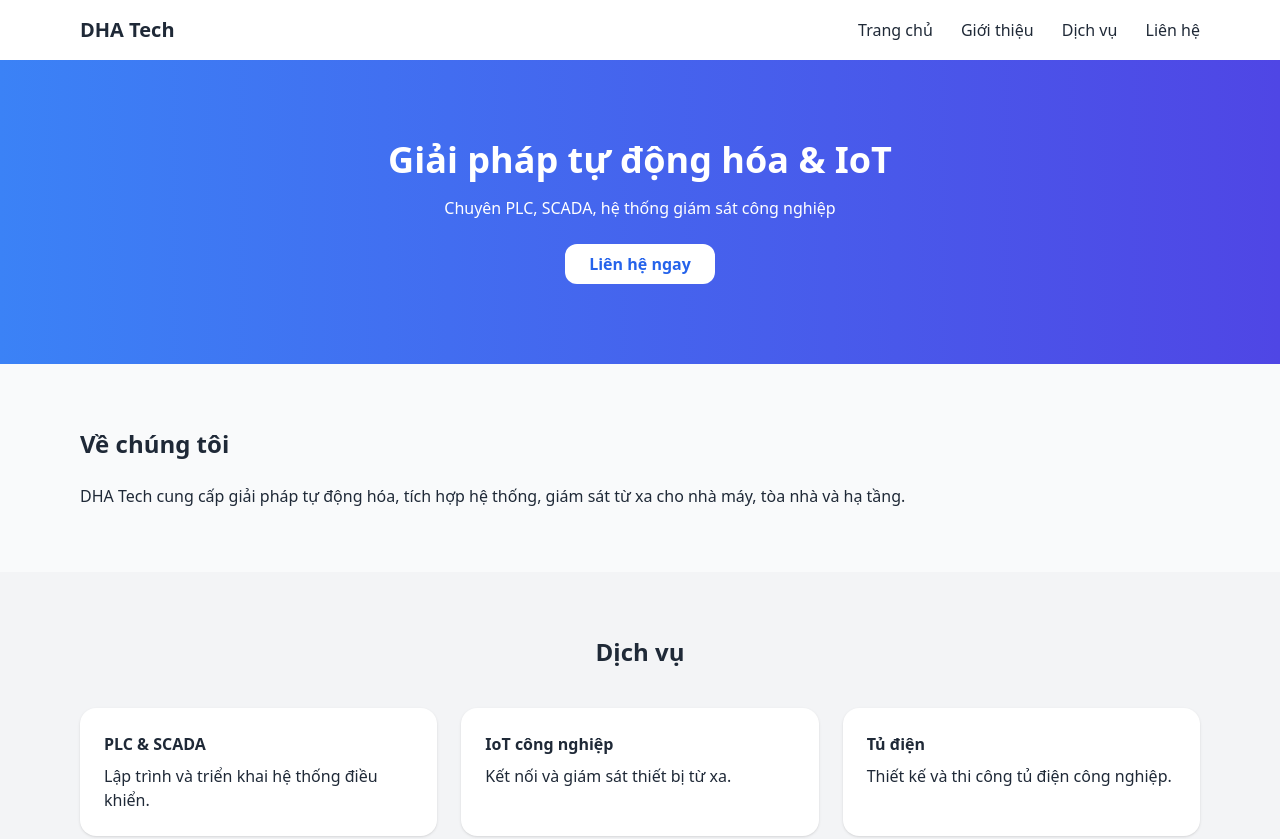
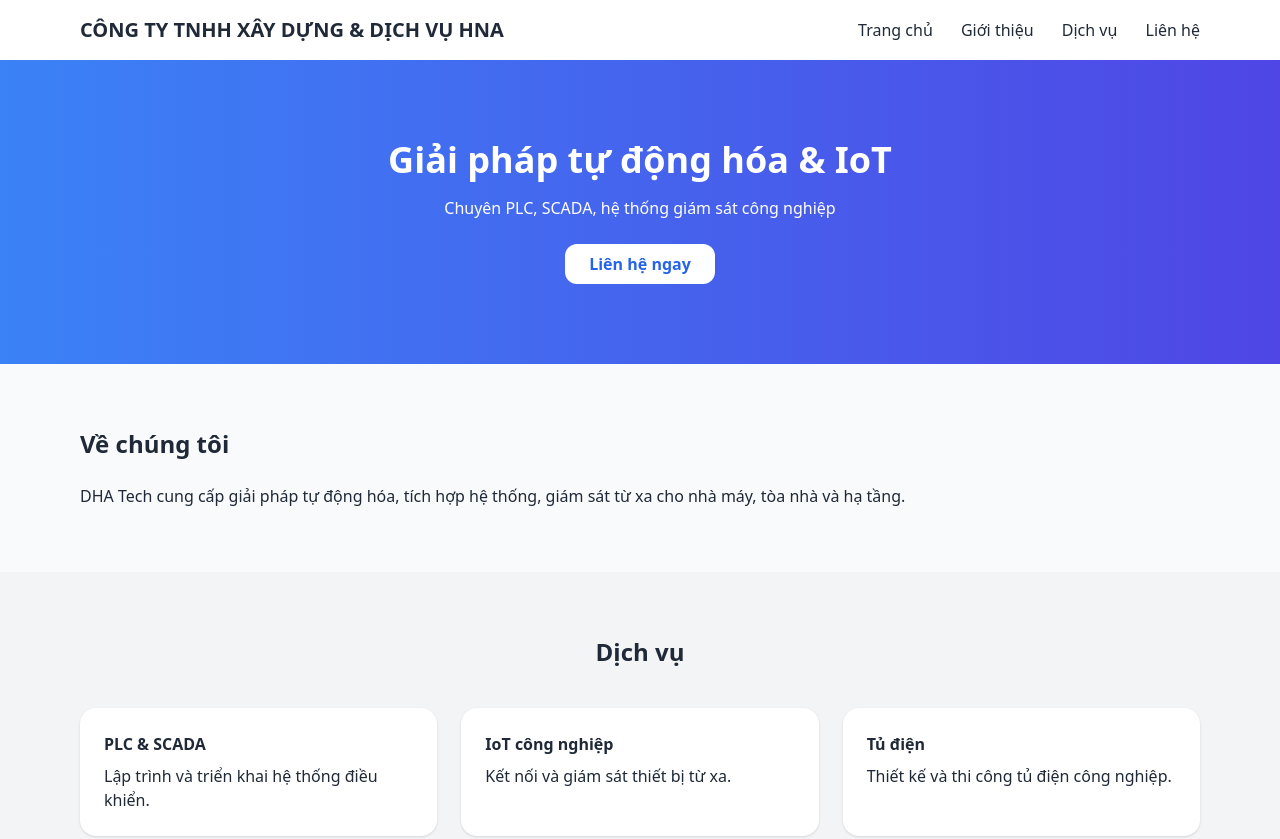
Before and after one commit to dha-tech/my-website, a plain HTML site: page index.html in a window 1280 px wide. Shown: the top 839 px of the page. Drawn offline with nearby package versions, Linux system fonts and the light colour scheme.

Commit message:
Update index.html

```diff
--- a/index.html
+++ b/index.html
@@ -3,7 +3,7 @@
   <head>
     <meta charset="UTF-8" />
     <meta name="viewport" content="width=device-width, initial-scale=1.0" />
-    <title>CÔNG TY TNHH XÂY DỰNG & DỊCH VỤ HNA</title>
+    <title>HNA Tech</title>
     <script src="https://cdn.tailwindcss.com"></script>
   </head>
   <body class="bg-gray-50 text-gray-800">
@@ -12,7 +12,7 @@
       <div
         class="max-w-6xl mx-auto px-4 py-4 flex justify-between items-center"
       >
-        <h1 class="text-xl font-bold">DHA Tech</h1>
+        <h1 class="text-xl font-bold">CÔNG TY TNHH XÂY DỰNG & DỊCH VỤ HNA</h1>
         <nav class="space-x-6">
           <a href="#" class="hover:text-blue-500">Trang chủ</a>
           <a href="#about" class="hover:text-blue-500">Giới thiệu</a>
```
